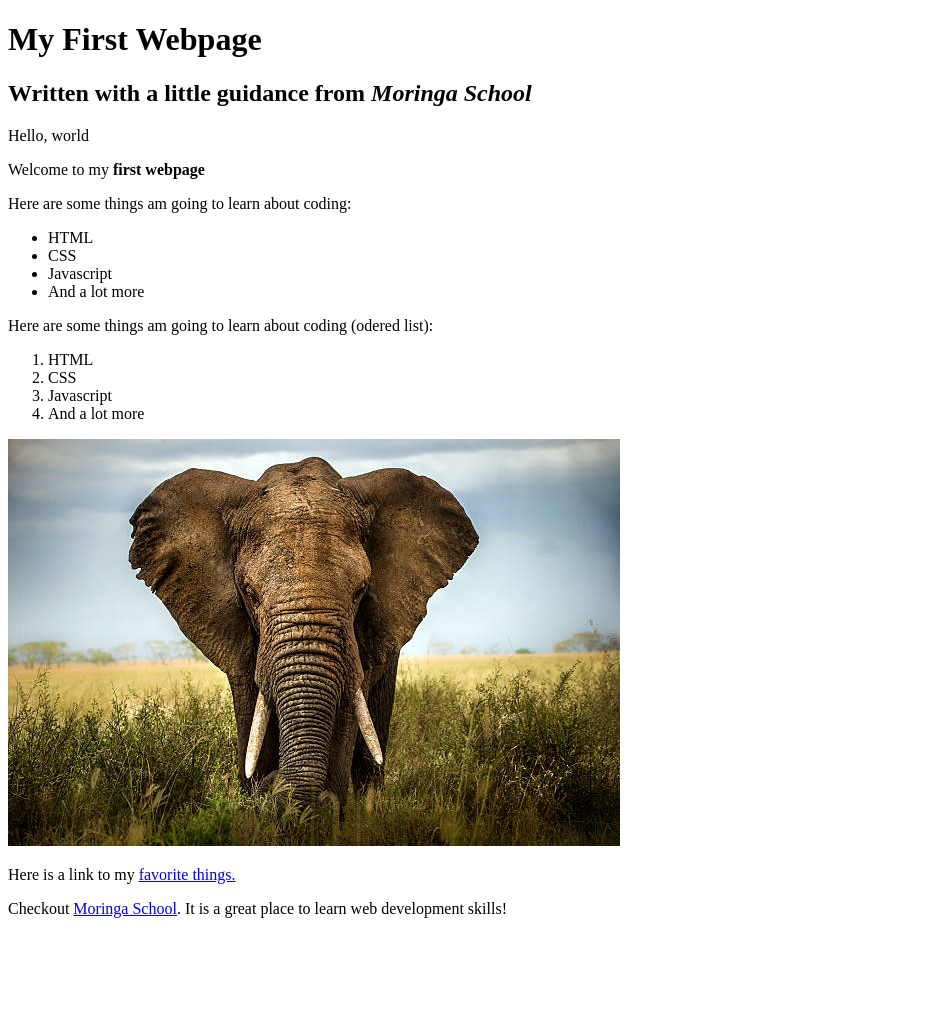
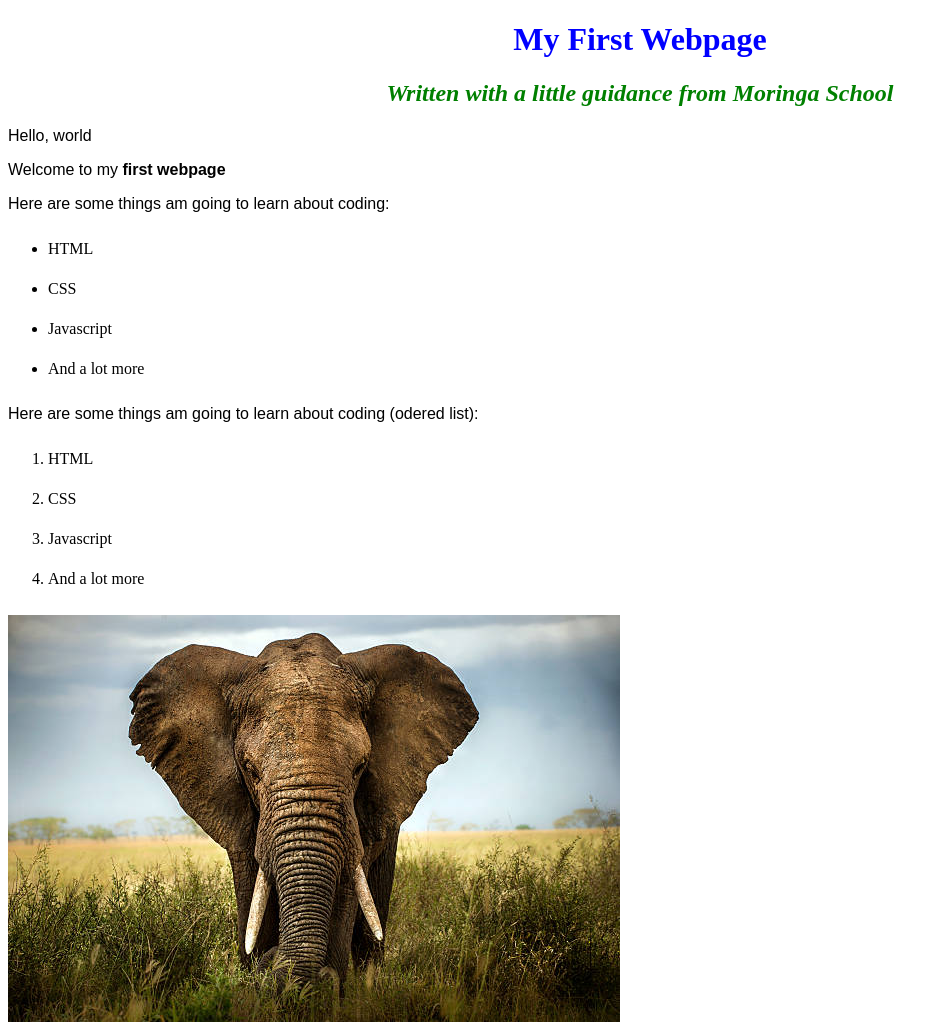
Before and after one commit to Manasseh-Kinyua/my-first-website, a plain HTML site: page my-first-webpage.html in a window 1280 px wide. Shown: the top 1025 px of the page, without its empty margins (0-948 px from the left). Before the commit the page ends 934 px from the top, so only its background shows below. Drawn offline with Linux system fonts and the light colour scheme.

Commit message:
add basic css

```diff
--- /dev/null
+++ b/css/styles.css
@@ -0,0 +1,22 @@
+h1 {
+  color: blue;
+  text-align: center;
+}
+
+h2 {
+  color: green;
+  font-style: italic;
+  text-align: center;
+}
+
+p {
+  font-family: sans-serif;
+}
+
+ul {
+  line-height: 40px;
+}
+
+ol {
+  line-height: 40px;
+}
--- a/my-first-webpage.html
+++ b/my-first-webpage.html
@@ -3,6 +3,7 @@
   <head>
     <meta charset="utf-8">
     <title>My first webpage!</title>
+    <link rel="stylesheet" href="css/styles.css" type="text/css">
   </head>
   <body>
     <h1>My First Webpage</h1>
```
